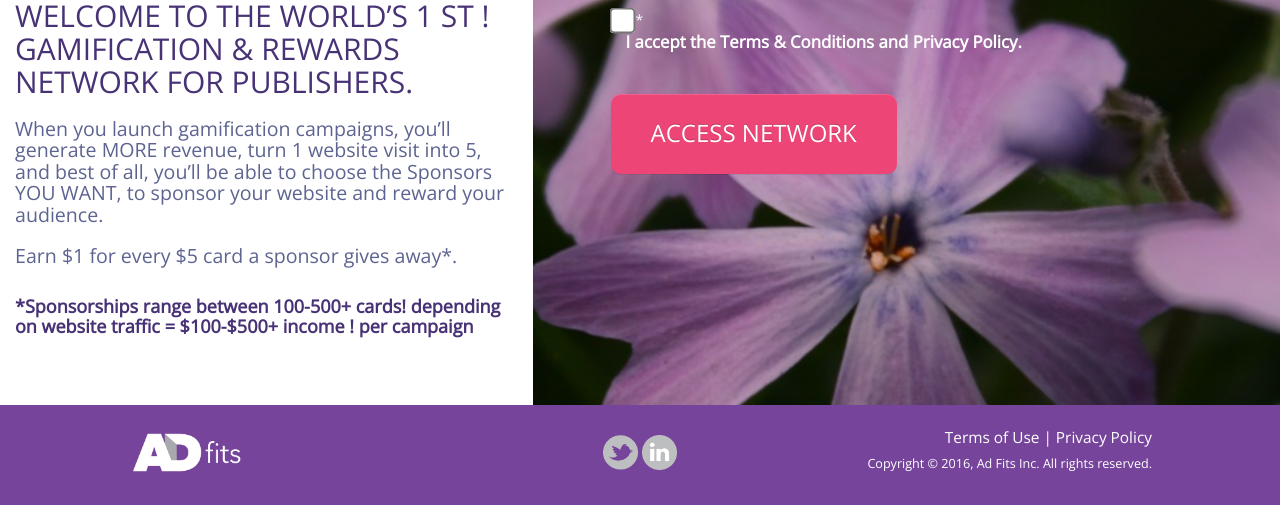
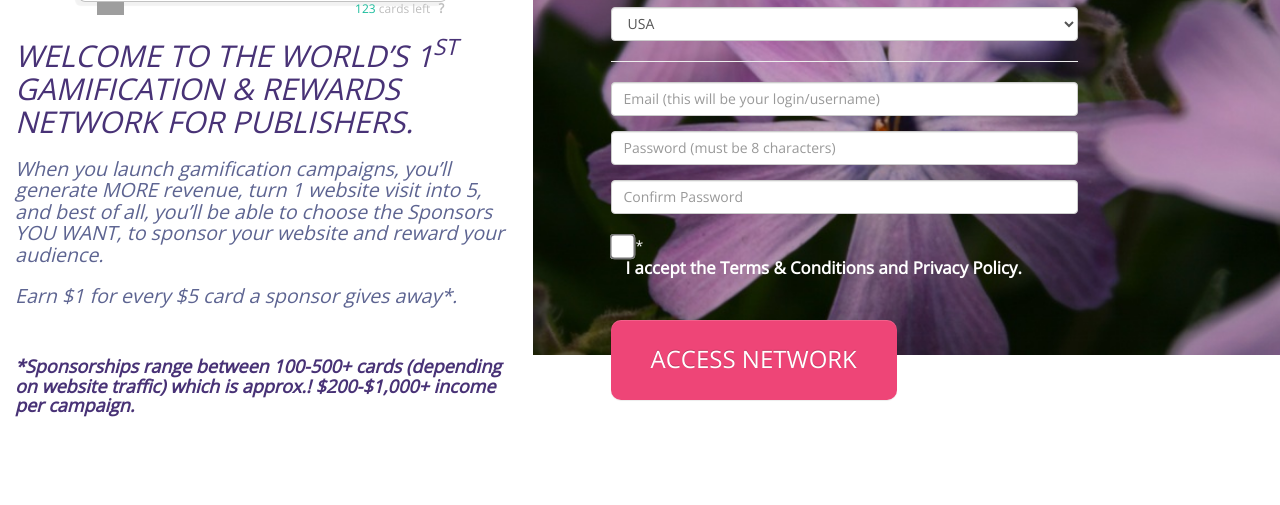
Before and after one commit to jeezybrick/ad_f_new, a Django app: page /join-network/ in a window 1280 px wide. Shown: the part 445-950 px from the top of the page. After the commit the page ends 862 px from the top, so only its background shows below. Run offline with Django 3.2, Linux system fonts and the light colour scheme; some libraries are stand-ins or nearby versions; grey boxes are pictures that could not be loaded.

Commit message:
end of 14.12.15

```diff
--- a/init/forms.py
+++ b/init/forms.py
@@ -71,16 +71,26 @@ class DemoForm(forms.Form):
 
 
 class JoinNetworkForm(forms.Form):
+    error_messages = {
+        'password_mismatch': _("The two password fields didn't match."),
+    }
+    name = forms.CharField(label='', required=True)
     email = forms.EmailField(label='', required=True)
     phone = forms.CharField(required=True, label='',
                                validators=[
                                    validators.RegexValidator(r'^\d{3}\-\d{3}\-\d{4}$',
                                                              'Invalid phone format!',
                                                              'invalid'), ]
-                            , help_text="<hr>")
-    url = forms.URLField(label='', required=True, help_text="Don't worry, you can add more than one website later if you want!")
+                            )
+    url = forms.URLField(label='', required=True, help_text="<em>Don't worry, you can add more than one website later if you want!</em>")
     website = forms.CharField(label='', required=True)
     accept = forms.BooleanField(label='', required=True, help_text="I accept the Terms & Conditions and Privacy Policy.")
+    country = forms.ChoiceField(choices=(('USA', 'USA'), ('Canada', 'Canada'), ), label='', help_text="<hr>")
+
+    password1 = forms.CharField(label='',
+                                widget=forms.PasswordInput())
+    password2 = forms.CharField(label='',
+                                widget=forms.PasswordInput())
 
     def __init__(self, *args, **kwargs):
         super(JoinNetworkForm, self).__init__(*args, **kwargs)
@@ -100,6 +110,11 @@ class JoinNetworkForm(forms.Form):
                                      css_class='form-button'))
 
         self.helper.layout = Layout(
+            Field(
+                'name',
+                placeholder=_('Your Name or Publisher Name')
+            )
+            ,
 
             Field(
                 'website',
@@ -116,10 +131,26 @@ class JoinNetworkForm(forms.Form):
                 placeholder=_('###-###-#### (primary contact number)')
             )
             ,
+            Field(
+                'country',
+            )
+            ,
 
             Field(
                 'email',
                 placeholder=_('Email (this will be your login/username)')
+            )
+
+            ,
+            Field(
+                'password1',
+                placeholder=_('Password (must be 8 characters)')
+            )
+
+            ,
+            Field(
+                'password2',
+                placeholder=_('Confirm Password')
             )
 
             ,
@@ -130,3 +161,21 @@ class JoinNetworkForm(forms.Form):
             )
 
         )
+
+    def clean_password2(self):
+        password1 = self.cleaned_data.get("password1")
+        password2 = self.cleaned_data.get("password2")
+        if password1 and password2 and password1 != password2:
+            raise forms.ValidationError(
+                self.error_messages['password_mismatch'],
+                code='password_mismatch',
+            )
+        return password2
+
+    def save(self, commit=True):
+        user = super(JoinNetworkForm, self).save(commit=False)
+        user.set_password(self.cleaned_data["password1"])
+        user.is_active = False
+        if commit:
+            user.save()
+        return user
--- a/static/sass/media.scss
+++ b/static/sass/media.scss
@@ -34,13 +34,17 @@
   }
 
   .section-join-network {
-    height: 950px;
+    height: 100vh;
 
     .widget-block {
-      height: 950px;
+      min-height: 100%;
+      padding: 65px 15px;
+
     }
     .form-block {
-      height: 950px;
+      min-height: 100%;
+      padding: 40px 15px;
+
     }
   }
 
@@ -75,6 +79,28 @@
       font-size: 18px;
       line-height: 140%;
     }
+  }
+
+  .section-join-network {
+    height: 120vh;
+
+    .widget-block {
+      min-height: 100%;
+      padding: 45px 15px;
+
+    }
+    .form-block {
+      min-height: 100%;
+      padding: 30px 15px;
+
+    }
+  }
+
+  .widget-block-questions{
+    h2{
+     font-size: 1.9em;
+    }
+
   }
 
 }
@@ -125,6 +151,18 @@
     h2 {
       font-size: 18px;
       line-height: 140%;
+    }
+  }
+
+
+  .section-join-network {
+    height: 800px;
+
+    .widget-block {
+      height: 800px;
+    }
+    .form-block {
+      height: 800px;
     }
   }
 }
@@ -196,6 +234,7 @@
   .section-form h1 {
     margin-top: 50px;
   }
+
 }
 
 /* Portrait phones and smaller */
--- a/static/sass/style.scss
+++ b/static/sass/style.scss
@@ -591,10 +591,11 @@ nav {
 .section-join-network {
   position: relative;
   width: 100%;
-  height: 1100px;
+  min-height: 100vh;
+  padding: 0;
 
   .widget-block {
-    height: 1100px;
+    height: 100%;
     padding: 25px 15px;
     &-logo {
 
@@ -615,7 +616,7 @@ nav {
       font-size: 1.4em;
     }
     h4 {
-      margin-top: 30px;
+      margin-top: 50px;
       color: $header_purple;
       font-weight: 700;
     }
@@ -624,7 +625,7 @@ nav {
     }
   }
   .form-block {
-    height: 1100px;
+    height: 100%;
     margin-top: 0;
     background: url('/static/images/join-network-bg.jpeg') center;
     background-size: cover;
@@ -661,7 +662,7 @@ nav {
   margin-left: 10px;
 }
 
-#div_id_phone {
+#div_id_country {
   margin-bottom: 0;
 }
 
@@ -675,6 +676,12 @@ nav {
 
 .sponsor-network-text {
   margin-top: 15%;
+
+  h2 {
+    color: $header_purple_text;
+    font-size: 1.8em;
+    margin: 10px;
+  }
 }
 
 .get-code-content {
@@ -695,3 +702,8 @@ nav {
   }
 
 }
+.advertisers-content{
+  .form-button{
+    width: 300px;
+  }
+}
--- a/templates/join_network.html
+++ b/templates/join_network.html
@@ -3,59 +3,59 @@
 {% load i18n %}
 {% load staticfiles %}
 {% block title %}
-    {% trans "Home" %}
+    {% trans "Join network" %}
 {% endblock %}
 
 {% block content %}
 
-
-
     <div class="main-content join-network-wrapper">
 
-        <!-- First section -->
+        <!-- -->
         <section class="section-join-network col-lg-12 col-md-12 col-sm-12 col-xs-12">
 
-            <div class="row">
                 <div class="widget-block col-lg-5 col-md-5 col-sm-12 col-xs-12">
                     <div class="row">
-                        <div class="widget-block-logo col-lg-4">
+                        <div class="widget-block-logo col-lg-4 col-md-5 col-sm-4 text-center">
                             <img src="{% static 'images/adfits.png' %}" alt="adfits">
                         </div>
-                        <div class="widget-block-questions col-lg-8">
+                        <div class="widget-block-questions col-lg-8 col-md-7 col-sm-8">
                             <h2>
-                                <small>Questions?</small>
+                                <small><em>Questions?</em></small>
                             </h2>
                             <h2>
-                                <small>Call us at 647-328-8001 to get started.</small>
+                                <small><em>Call us at 647-328-8001 to get started.</em></small>
                             </h2>
                         </div>
                     </div>
+
                     <div class="widget-wrapper">
                         {% include 'partials/widget.html' %}
                     </div>
 
                     <h2>
-                        WELCOME TO THE WORLD’S 1 ST !
+                        <em>WELCOME TO THE WORLD’S 1<sup>ST</sup>
                         GAMIFICATION & REWARDS NETWORK
                         FOR PUBLISHERS.
+                        </em>
                     </h2>
 
                     <h3>
-                        When you launch gamification campaigns,
+                         <em>When you launch gamification campaigns,
                         you’ll generate MORE revenue, turn 1 website
                         visit into 5, and best of all, you’ll be able to
                         choose the Sponsors YOU WANT, to sponsor your
                         website and reward your audience.
+                         </em>
                     </h3>
 
                     <h3>
-                        Earn $1 for every $5 card a sponsor gives away*.
+                         <em>Earn $1 for every $5 card a sponsor gives away*.</em>
                     </h3>
 
                     <h4>
-                        *Sponsorships range between 100-500+ cards!
-                        depending on website traffic = $100-$500+ income !
-                        per campaign
+                         <em>*Sponsorships range between 100-500+ cards
+                        (depending on website traffic) which is approx.! $200-$1,000+ income per campaign.
+                         </em>
                     </h4>
                 </div>
                 <div class="form-block col-lg-7 col-md-7 col-sm-12 col-xs-12">
@@ -71,35 +71,15 @@
 
                     {% crispy form %}
                 </div>
-            </div>
+
 
         </section>
 
     </div>
-    {% include 'partials/sidebar.html' %}
-
-    {% include 'partials/footer.html' %}
 
 {% endblock %}
 
 
 {% block js %}
 
-    <script>
-        <!-- Scrolled header -->
-        $(window).scroll(function () {
-            if ($(window).scrollTop() >= 280) {
-                $('header').addClass('header-is-scrolled');
-                $('.header-bars-wrapper').addClass('is-scrolled');
-            }
-            else {
-                $('header').removeClass('header-is-scrolled');
-                $('.header-bars-wrapper').removeClass('is-scrolled');
-            }
-        });
-
-        $('.experience-button').click(function () {
-            document.getElementById('section-form').scrollIntoView();
-        });
-    </script>
 {% endblock %}
```
Also changed, not shown: static/css/media.css (+23 -5 lines), static/css/minified/media.css (+1 -1 lines), static/css/style.css (+13 -5 lines), templates/advertisers.html (+9 -9 lines), templates/get_code.html (+9 -6 lines), static/css/minified/style.css.
